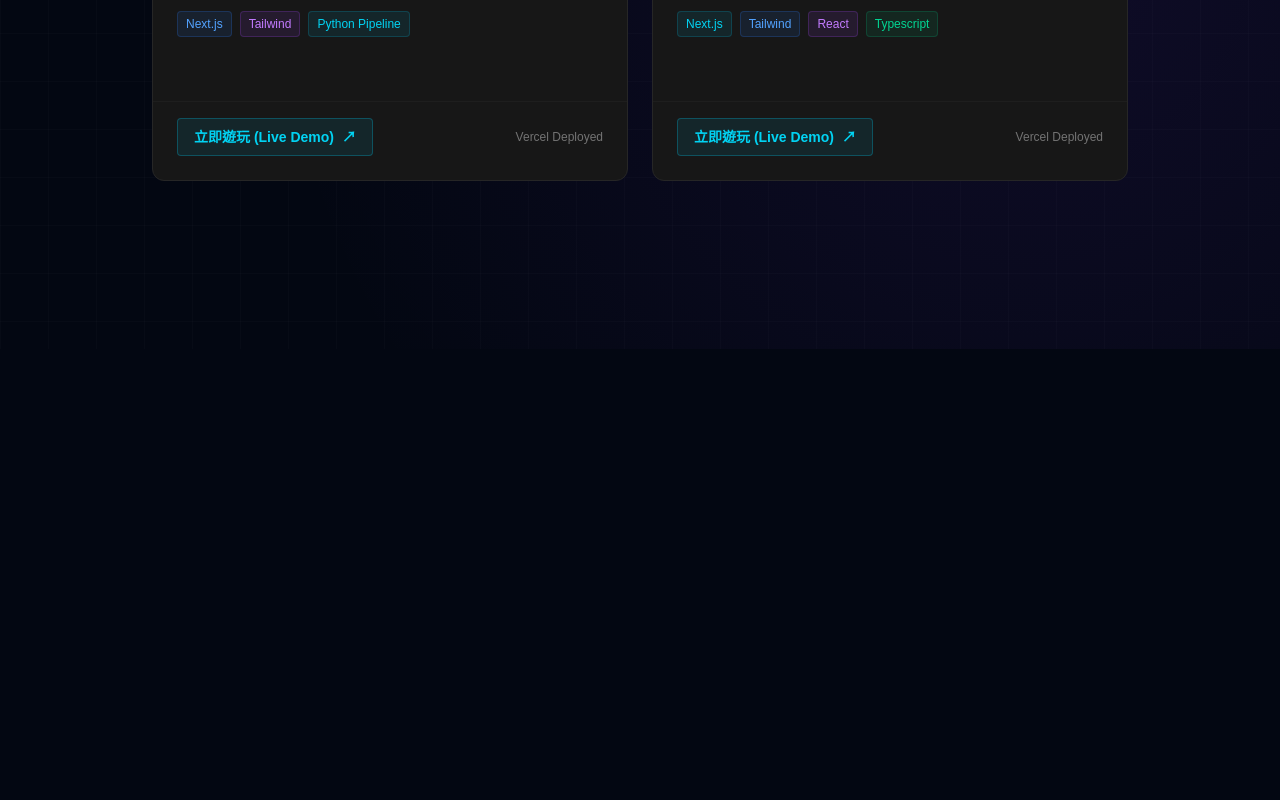
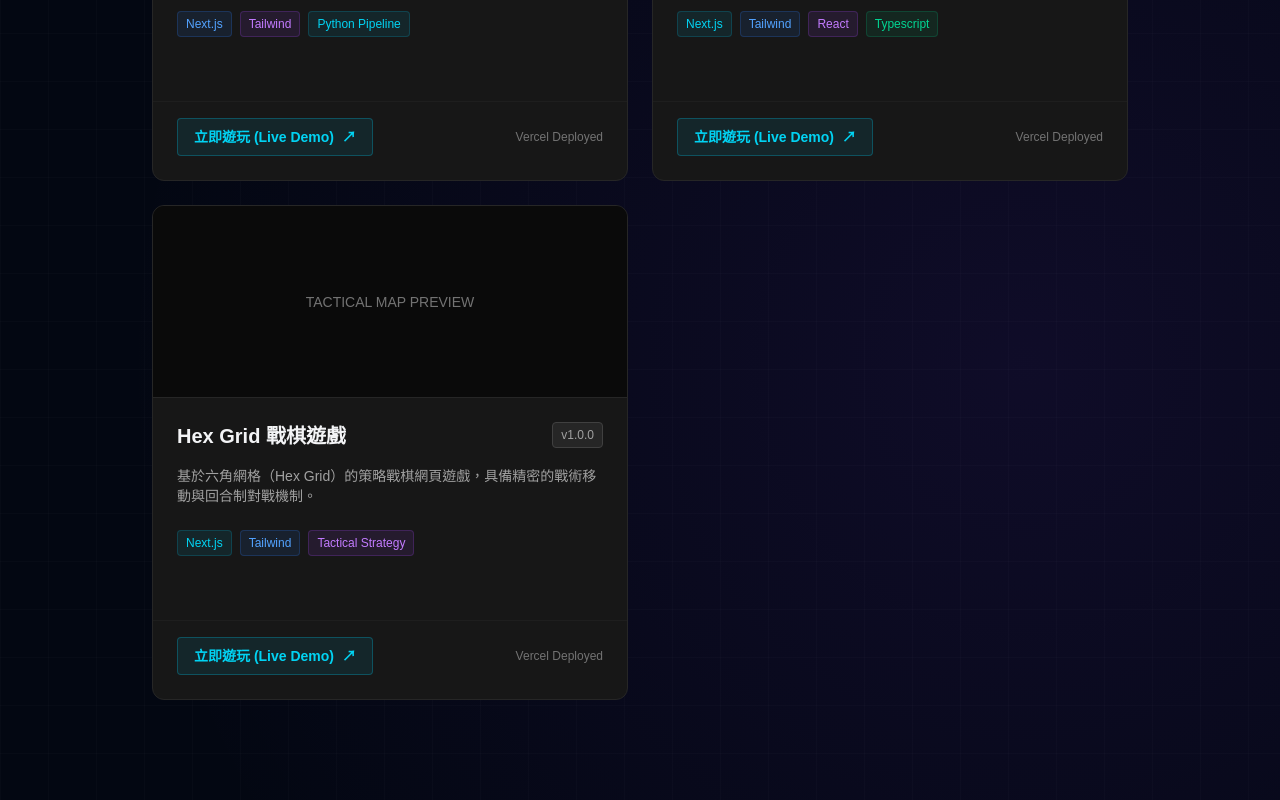
Before and after one commit to YusukeWu0903/my_portfolio, a Next.js app: page / in a window 1280 px wide. Shown: the part 1647-2447 px from the top of the page. Before the commit the page ends 1996 px from the top, so only its background shows below. Built offline with nearby package versions, Linux system fonts and the light colour scheme.

Commit message:
feat: add Hex Grid Tactical Game to the Games section

```diff
--- a/app/page.tsx
+++ b/app/page.tsx
@@ -184,7 +184,42 @@ export default function Home() {
               </div>
               <div className="px-6 pb-6 pt-0 flex items-center justify-between border-t border-neutral-800/50 mt-4 pt-4">
                 <a
-                  href="https://water-sort-local.vercel.app//"
+                  href="https://water-sort-local.vercel.app/"
+                  target="_blank"
+                  rel="noopener noreferrer"
+                  className="inline-flex items-center gap-2 px-4 py-2 rounded bg-cyan-500/10 hover:bg-cyan-500/20 border border-cyan-500/30 text-cyan-400 text-sm font-bold transition-all"
+                >
+                  <span>立即遊玩 (Live Demo)</span>
+                  <span>↗</span>
+                </a>
+                <span className="text-xs font-mono text-neutral-500">Vercel Deployed</span>
+              </div>
+            </div>
+
+            {/* New Project: Hex Grid Tactical Game */}
+            <div className="group relative rounded-xl border border-neutral-800 bg-neutral-900 overflow-hidden transition-all hover:border-cyan-500/50 hover:shadow-[0_0_30px_rgba(34,211,238,0.15)] flex flex-col justify-between">
+              <div>
+                <div className="h-48 bg-neutral-950 border-b border-neutral-800 relative overflow-hidden flex items-center justify-center">
+                  <div className="text-neutral-500 text-sm font-mono">TACTICAL MAP PREVIEW</div>
+                </div>
+                <div className="p-6">
+                  <div className="flex justify-between items-start mb-4">
+                    <h3 className="text-xl font-bold group-hover:text-cyan-400 transition-colors">Hex Grid 戰棋遊戲</h3>
+                    <span className="text-xs font-mono px-2 py-1 bg-neutral-800 rounded text-neutral-400 border border-neutral-700">v1.0.0</span>
+                  </div>
+                  <p className="text-neutral-400 text-sm mb-6 line-clamp-3">
+                    基於六角網格（Hex Grid）的策略戰棋網頁遊戲，具備精密的戰術移動與回合制對戰機制。
+                  </p>
+                  <div className="flex gap-2 flex-wrap mb-6">
+                    <span className="text-xs px-2 py-1 rounded bg-cyan-500/10 text-cyan-400 border border-cyan-500/20">Next.js</span>
+                    <span className="text-xs px-2 py-1 rounded bg-blue-500/10 text-blue-400 border border-blue-500/20">Tailwind</span>
+                    <span className="text-xs px-2 py-1 rounded bg-purple-500/10 text-purple-400 border border-purple-500/20">Tactical Strategy</span>
+                  </div>
+                </div>
+              </div>
+              <div className="px-6 pb-6 pt-0 flex items-center justify-between border-t border-neutral-800/50 mt-4 pt-4">
+                <a
+                  href="https://game-hex-grid-4bj7.vercel.app/"
                   target="_blank"
                   rel="noopener noreferrer"
                   className="inline-flex items-center gap-2 px-4 py-2 rounded bg-cyan-500/10 hover:bg-cyan-500/20 border border-cyan-500/30 text-cyan-400 text-sm font-bold transition-all"
```
